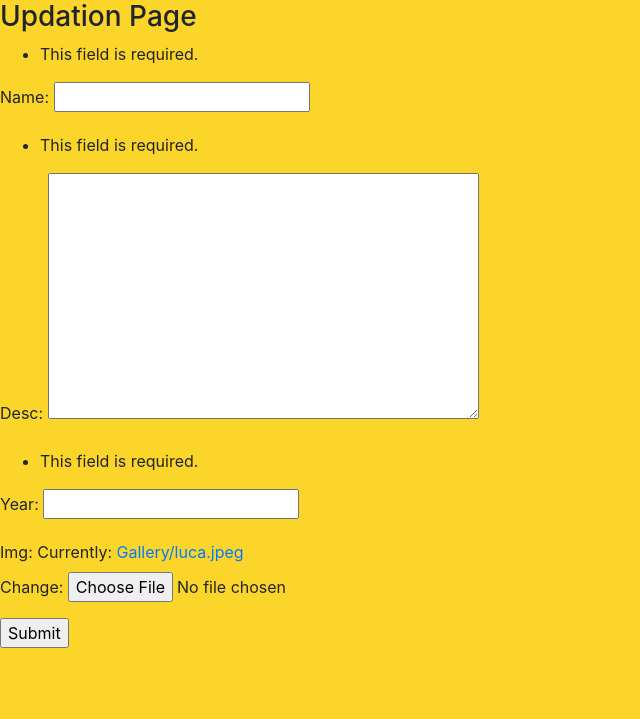
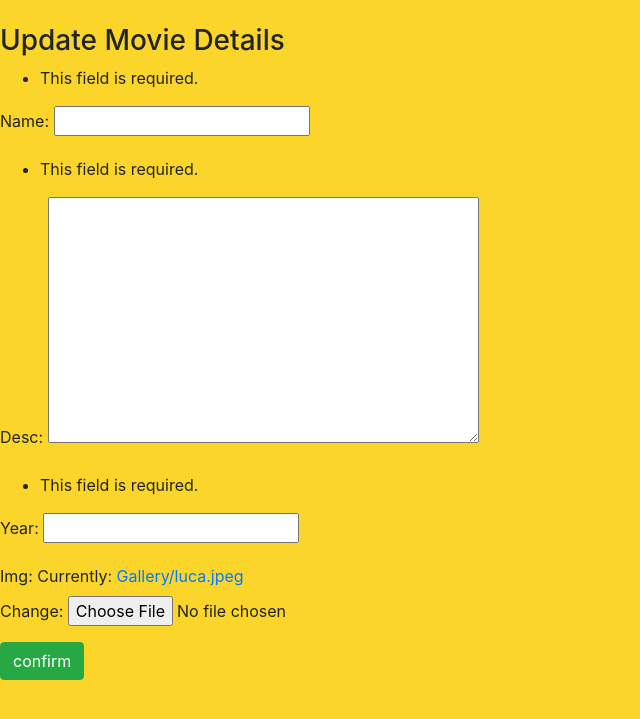
Before and after one commit to Anjana-j-Nair/Online-Movie-Store, a Django app: page /update/1/ in a window 1280 px wide. Shown: the part 56-775 px from the top of the page, without its empty margins (0-640 px from the left). Run offline with Django 4.2, Linux system fonts and the light colour scheme; data comes from the database, SQL or seed files in the repository.

Commit message:
Committed

```diff
--- a/templates/edit.html
+++ b/templates/edit.html
@@ -1,10 +1,11 @@
 <!-- Editing page -->
 {% extends 'base.html' %}
 {% block body %}
-<h3>Updation Page</h3>
+<br>
+<h3>Update Movie Details</h3>
 <form method="POST" enctype="multipart/form-data">
     {% csrf_token %}
     {{f.as_p}}
-    <input type="submit">
+        <button type="submit" class="btn btn-success">confirm </button>
 </form>
 {% endblock %}
```
